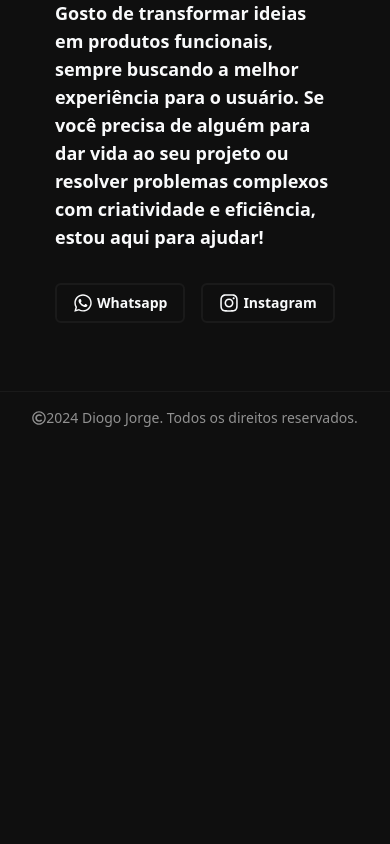
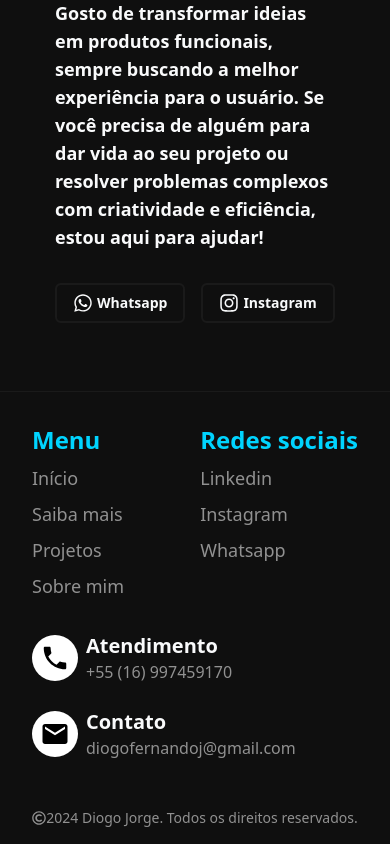
Before and after one commit to diogofernandoj/portfolio, a React (Vite) app: page / in a window 390 px wide. Shown: the part 5996-6840 px from the top of the page. Before the commit the page ends 6440 px from the top, so only its background shows below. Built offline with nearby package versions, Linux system fonts and the light colour scheme; a web font is replaced by a local one.

Commit message:
feat: add menu and social media links to Footer

```diff
--- a/src/components/Footer.tsx
+++ b/src/components/Footer.tsx
@@ -1,9 +1,105 @@
 import { FaRegCopyright } from "react-icons/fa";
+import { MdMail, MdPhone } from "react-icons/md";
 
 const Footer = () => {
   return (
-    <footer className="border-t border-solid border-border p-4">
-      <p className="flex items-center justify-center text-muted text-sm font-medium">
+    <footer className="border-t border-solid border-border flex flex-col">
+      <div className="flex justify-between flex-wrap mx-auto gap-8 p-8 w-full max-w-3xl">
+        <div className="flex flex-col gap-2">
+          <h3 className="text-primary font-semibold text-2xl">Menu</h3>
+          <ul className="flex flex-col gap-2">
+            <li className="text-lg">
+              <a
+                href="#"
+                className="text-muted transition ease-in hover:text-white"
+              >
+                Início
+              </a>
+            </li>
+            <li className="text-lg">
+              <a
+                href="#benefits"
+                className="text-muted transition ease-in hover:text-white"
+              >
+                Saiba mais
+              </a>
+            </li>
+            <li className="text-lg">
+              <a
+                href="#projects"
+                className="text-muted transition ease-in hover:text-white"
+              >
+                Projetos
+              </a>
+            </li>
+            <li className="text-lg">
+              <a
+                href="#about"
+                className="text-muted transition ease-in hover:text-white"
+              >
+                Sobre mim
+              </a>
+            </li>
+          </ul>
+        </div>
+
+        <div className="flex flex-col gap-2">
+          <h3 className="text-primary font-semibold text-2xl">Redes sociais</h3>
+          <ul className="flex flex-col gap-2">
+            <li className="text-lg">
+              <a
+                href="https://www.linkedin.com/in/diogofernandoj"
+                target="blank"
+                className="text-muted transition ease-in hover:text-white"
+              >
+                Linkedin
+              </a>
+            </li>
+            <li className="text-lg">
+              <a
+                href="https://www.instagram.com/diogofernandoj"
+                target="blank"
+                className="text-muted transition ease-in hover:text-white"
+              >
+                Instagram
+              </a>
+            </li>
+            <li className="text-lg">
+              <a
+                href="https://linkwhats.app/445301"
+                target="blank"
+                className="text-muted transition ease-in hover:text-white"
+              >
+                Whatsapp
+              </a>
+            </li>
+          </ul>
+        </div>
+
+        <div className="flex flex-col gap-6 items-start w-full md:w-auto">
+          <div className="flex justify-center items-center gap-2">
+            <span className="bg-white text-black p-2 rounded-full">
+              <MdPhone size={30} />
+            </span>
+            <div className="flex flex-col justify-center">
+              <span className="text-xl font-semibold">Atendimento</span>
+              <span className="text-muted">+55 (16) 997459170</span>
+            </div>
+          </div>
+
+          <div className="flex justify-center items-center gap-2">
+            <span className="bg-white text-black p-2 rounded-full">
+              <MdMail size={30} />
+            </span>
+            <div className="flex flex-col justify-center">
+              <span className="text-xl font-semibold">Contato</span>
+              <span className="text-muted">diogofernandoj@gmail.com</span>
+            </div>
+          </div>
+        </div>
+      </div>
+
+      <p className="flex items-center justify-center text-muted text-sm font-medium p-4">
         <FaRegCopyright />
         2024 Diogo Jorge. Todos os direitos reservados.
       </p>
```
